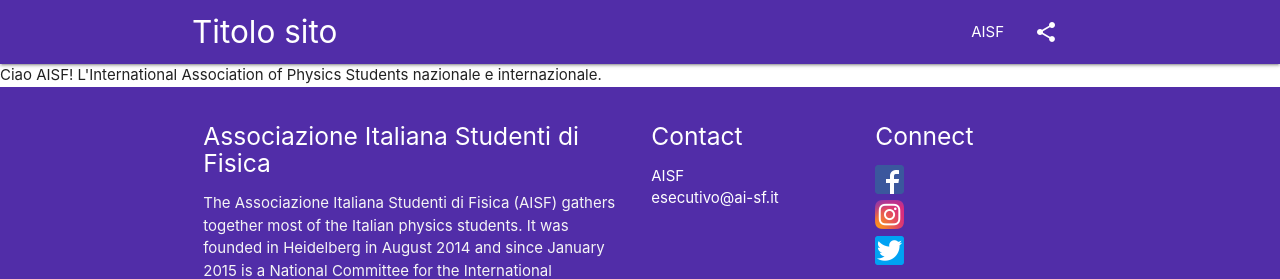
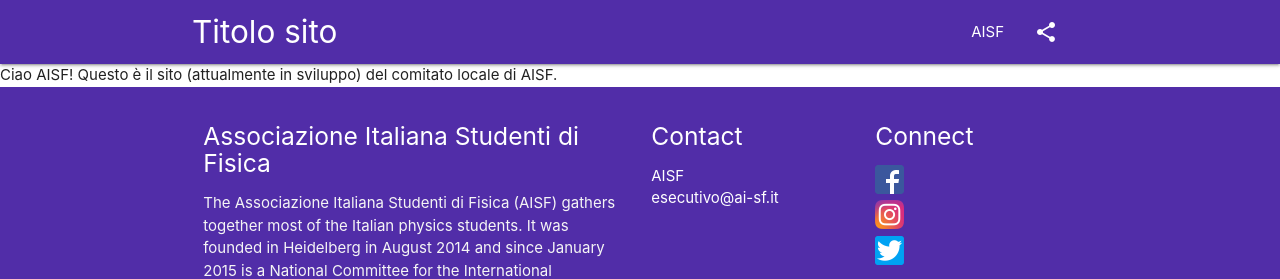
Before and after one commit to ai-sf/padova, a Jekyll site: the page built from index.html, in a window 1280 px wide. Shown: the top 279 px of the page. Built offline with Jekyll 4.4.1, drawn with Linux system fonts in a browser that asks for light colours; nearby versions of some CDN libraries.

Commit message:
new description

```diff
--- a/index.html
+++ b/index.html
@@ -7,4 +7,4 @@
 
 Ciao AISF!
 
-L'International Association of Physics Students nazionale e internazionale.
+Questo è il sito (attualmente in sviluppo) del comitato locale di AISF.
```
